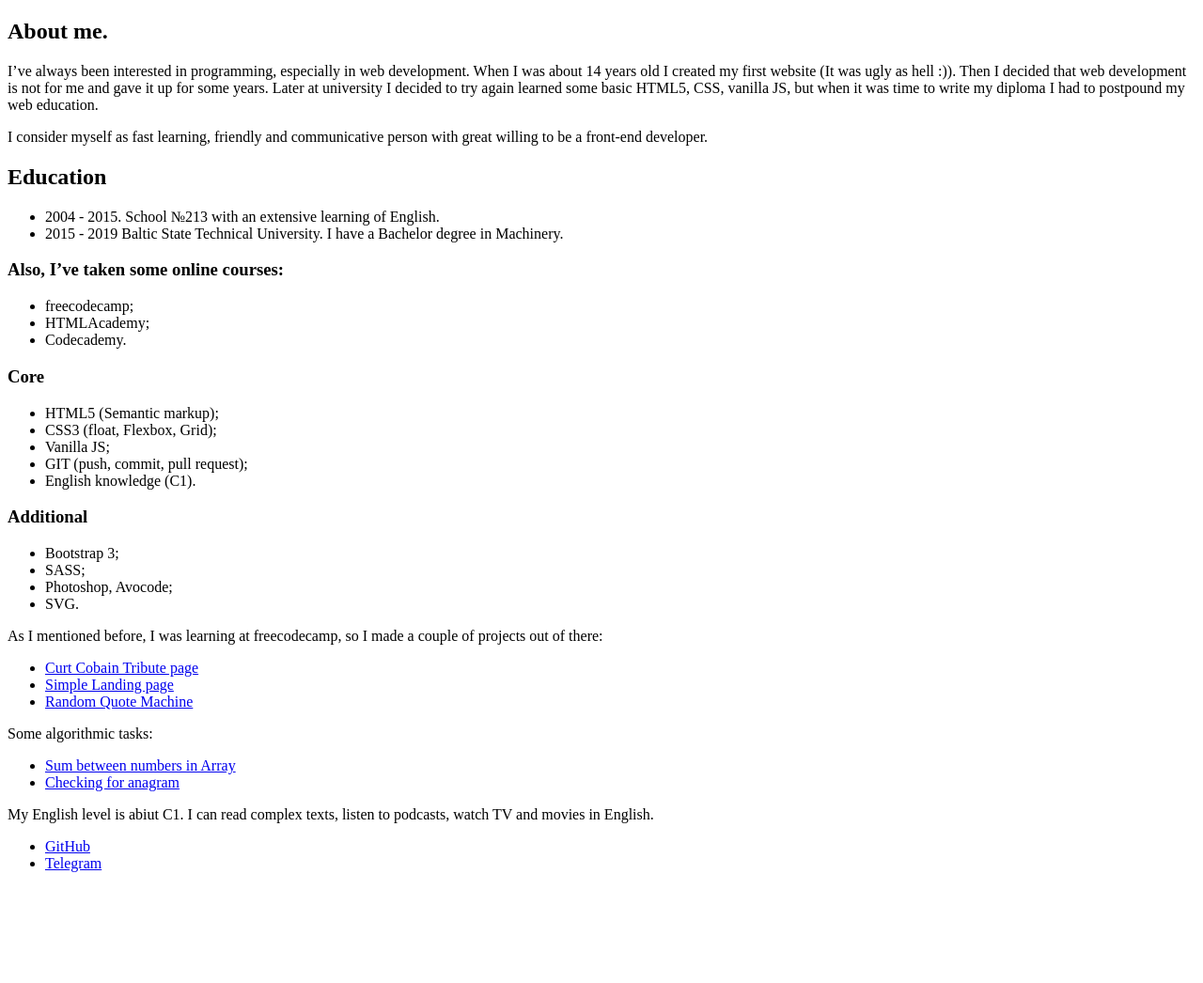
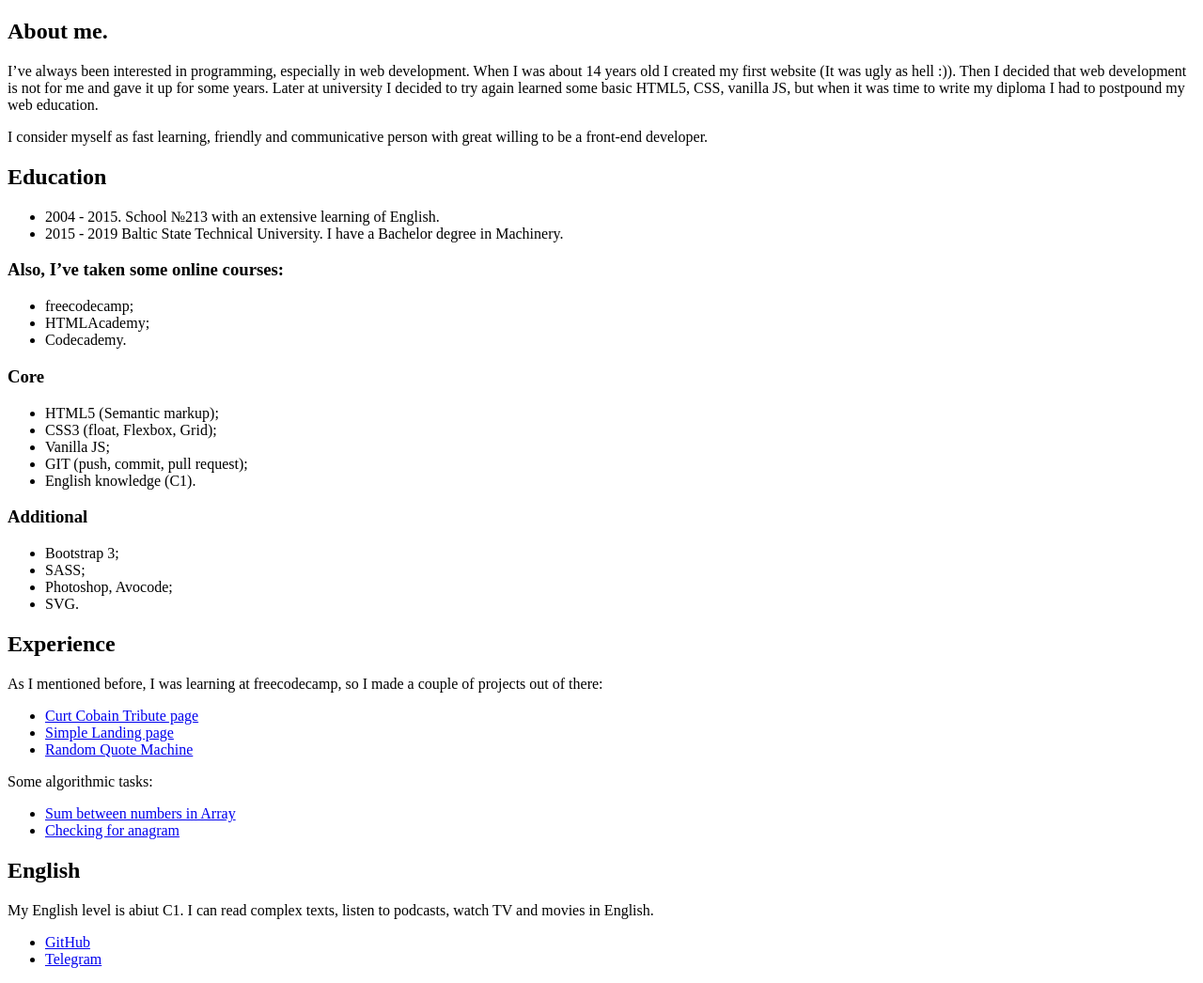
Before and after one commit to Malev0lence/rsschool-cv, a plain HTML site: page index.html in a window 1280 px wide. Shown: the whole page at 94% size. Before the commit the page ends 944 px from the top, so only its background shows below. Drawn offline with Linux system fonts and the light colour scheme.

Commit message:
feat: add headings to sections

```diff
--- a/index.html
+++ b/index.html
@@ -52,6 +52,7 @@
         </section>
 
         <section class="experience">
+            <h2>Experience</h2>
             <p>As I mentioned before, I was learning at freecodecamp, so I made a couple of projects out of there:</p>
             <ul>
                 <li><a href="https://codepen.io/Malev0lence/full/gvbrma">Curt Cobain Tribute page</a></li>
@@ -67,6 +68,7 @@
         </section>
 
         <section class="english-level">
+            <h2>English</h2>
             <p>My English level is abiut C1. I can read complex texts, listen to podcasts, watch TV and movies in English.</p>
         </section>
     </main>
```
